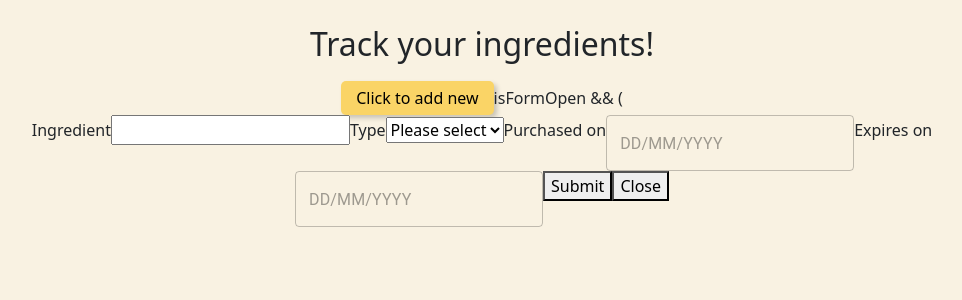
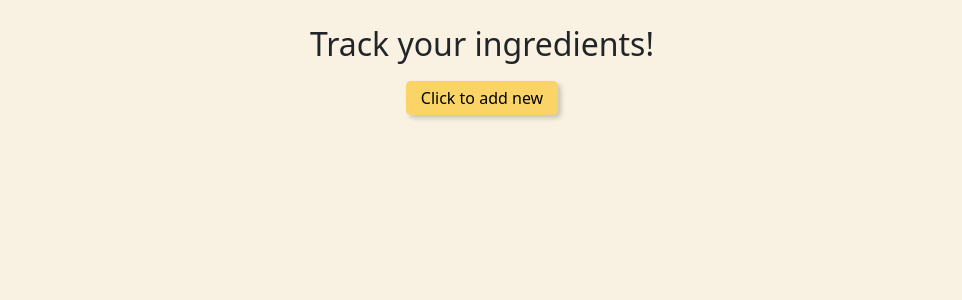
Before and after one commit to evangelenesiyin/mealplanner, a React (Vite) app: page /fridge in a window 1280 px wide. Shown: the top 300 px of the page, without its empty margins (158-1120 px from the left). Built offline with nearby package versions, Linux system fonts and the light colour scheme.

Commit message:
docs: edit class name for form

```diff
--- a/src/components/Form/Form.jsx
+++ b/src/components/Form/Form.jsx
@@ -2,7 +2,7 @@ import { useState } from 'react';
 import { AdapterDayjs } from '@mui/x-date-pickers/AdapterDayjs';
 import { LocalizationProvider } from '@mui/x-date-pickers/LocalizationProvider';
 import { DatePicker } from '@mui/x-date-pickers/DatePicker';
-import dayjs from 'dayjs';
+import "./Form.css"
 
 export default function Form ({ ingredientList, setIngredientList, initialIngredient, formData, setFormData, isFormOpen, toggleFormClose }) {
     const [purchaseDate, setPurchaseDate] = useState(null);
@@ -31,24 +31,25 @@ export default function Form ({ ingredientList, setIngredientList, initialIngred
     }
     const newIngredient = {
         ...formData,
-      purchaseDate: purchaseDate.toISOString(), // Convert to ISO string
-      expiryDate: expiryDate.toISOString(), // Convert to ISO string
+        purchaseDate: purchaseDate.toISOString(),
+        expiryDate: expiryDate.toISOString(),
     };
     setIngredientList([...ingredientList, newIngredient]);
     setFormData({ ...initialIngredient });
-    setPurchaseDate(null); // Reset date fields
+    setPurchaseDate(null);
     setExpiryDate(null);
     };
-    console.log(ingredientList)
 
     return (
         <LocalizationProvider dateAdapter={AdapterDayjs}>
-        isFormOpen && (
+        {isFormOpen && (
             <div className="modal-overlay">
             <form className="modal-container" onSubmit={handleSubmit}>
+                <div className="form-row">
                     <label>Ingredient</label>
                     <input
                         required
+                        className="form-input"
                         type="text"
                         name="name"
                         value={formData.name}
@@ -56,6 +57,8 @@ export default function Form ({ ingredientList, setIngredientList, initialIngred
                     />
                     <label>Type</label>
                     <select
+                        required
+                        className="form-input"
                         name="selected"
                         value={formData.selected}
                         onChange={handleChange}
@@ -70,6 +73,8 @@ export default function Form ({ ingredientList, setIngredientList, initialIngred
                     <option value="Dairy">Dairy</option>
                     <option value="Others">Others</option>
                     </select>
+                </div>
+                <div className="form-row">
                     <label>Purchased on</label>
                     <DatePicker
                     value={purchaseDate}
@@ -82,10 +87,14 @@ export default function Form ({ ingredientList, setIngredientList, initialIngred
                     onChange={handleExpiryDateChange}
                     format="DD/MM/YYYY"
                     />
-                <button>Submit</button>
-                <button onClick={toggleFormClose}>Close</button>
+                </div>
+                <div className='form-buttons'>
+                <button className="form-button">Submit</button>
+                <button className="form-button" onClick={toggleFormClose}>Close</button>
+                </div>
             </form>
             </div>
+        )}
             </LocalizationProvider>
     )
 }
```
Lines whose indentation alone changed are shown as unchanged.
